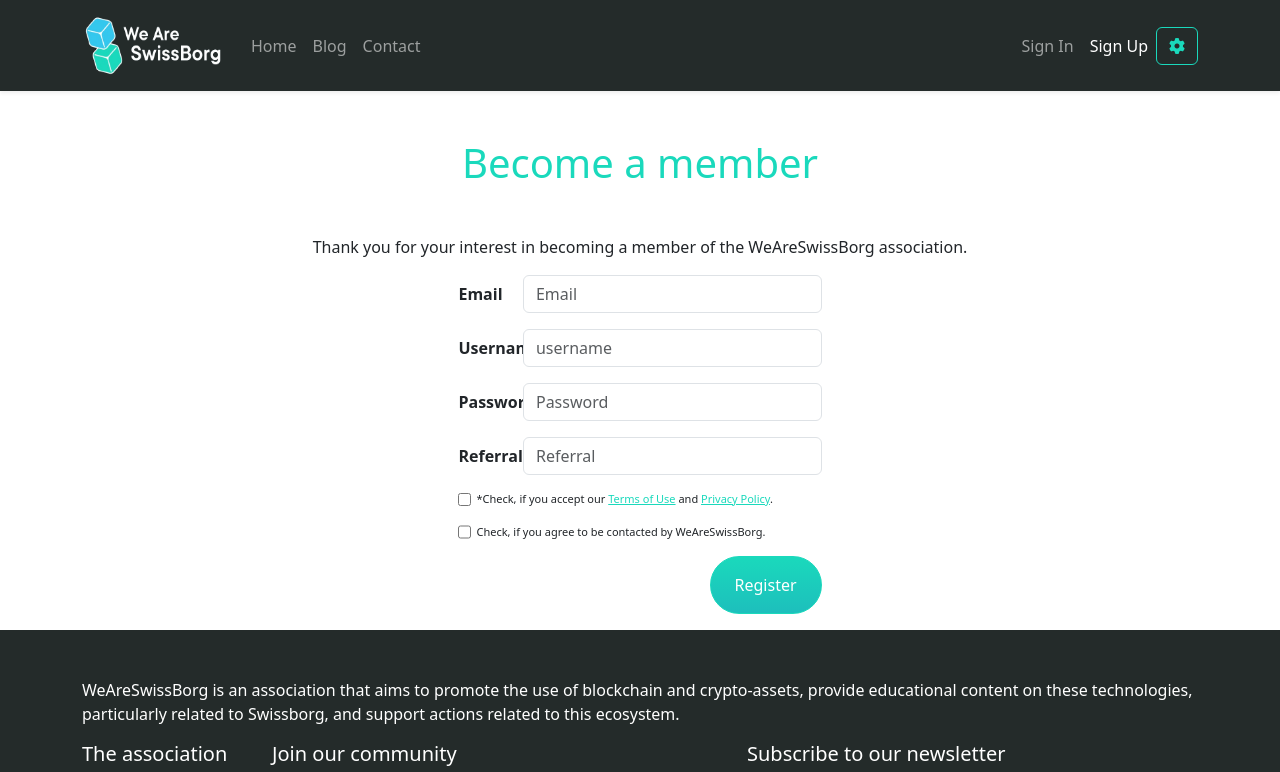
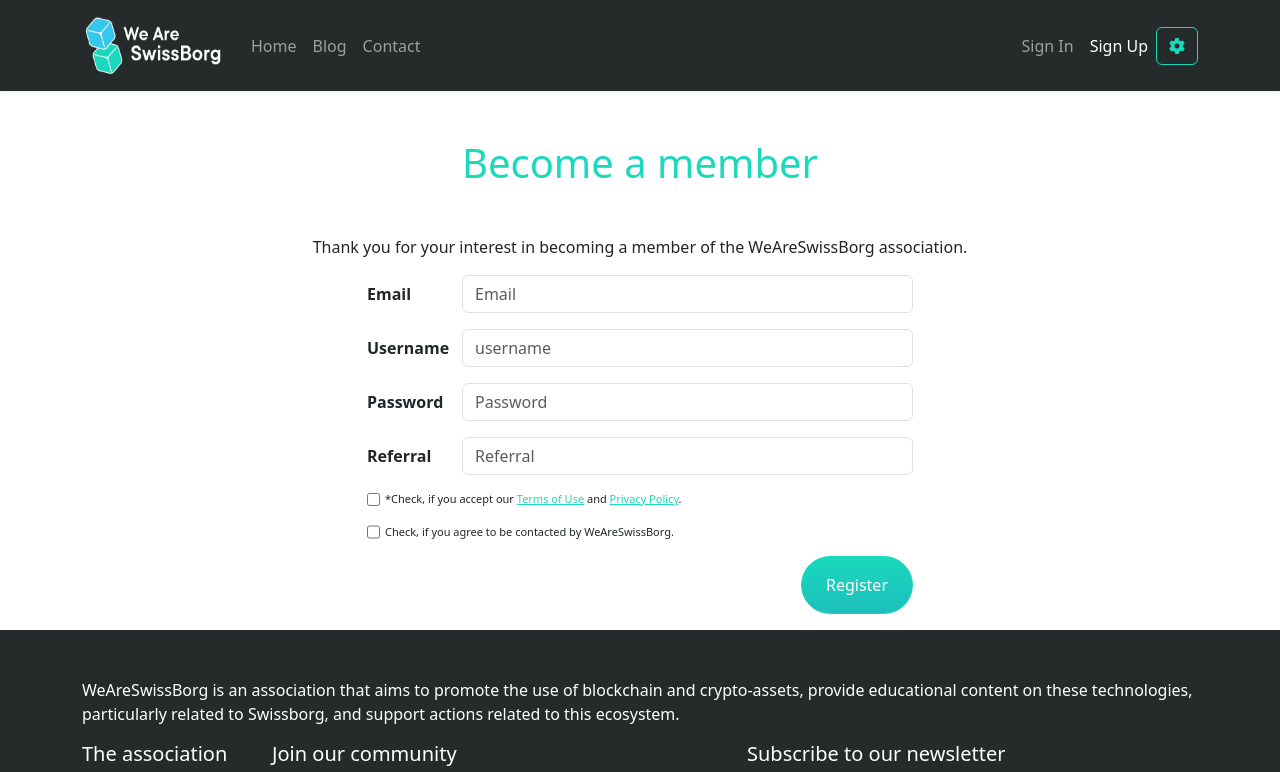
Before and after one commit to We-Are-Swissborg/WASB-Front, a React (Vite) app: page /#/register in a window 1280 px wide. Shown: the top 772 px of the page. Built offline with nearby package versions, Linux system fonts and the light colour scheme.

Commit message:
#62 fix form register

```diff
--- a/src/component/Security/Register.tsx
+++ b/src/component/Security/Register.tsx
@@ -85,10 +85,11 @@
     }, [t, codeRef]);
 
     return (
-        <div className="container d-flex flex-column align-items-center">
-            <h1 className="my-5 text-secondary">{t('register.title')}</h1>
+        <div className="container">
+            <h1 className="my-5 text-secondary text-center">{t('register.title')}</h1>
             <p className="text-center">{t('register.message')}</p>
-            <form onSubmit={handleSubmit(onSubmit)}>
+            <div className='row justify-content-md-center'>
+                <form onSubmit={handleSubmit(onSubmit)} className='col-md-10 col-lg-8 col-xl-6'>
                     <div className="row mb-3">
                         <label htmlFor="email" className="col-sm-2 col-form-label">
                             Email
@@ -237,5 +238,6 @@
                     </div>
                 </form>
             </div>
+        </div>
     );
 }
```
Lines whose indentation alone changed are shown as unchanged.
